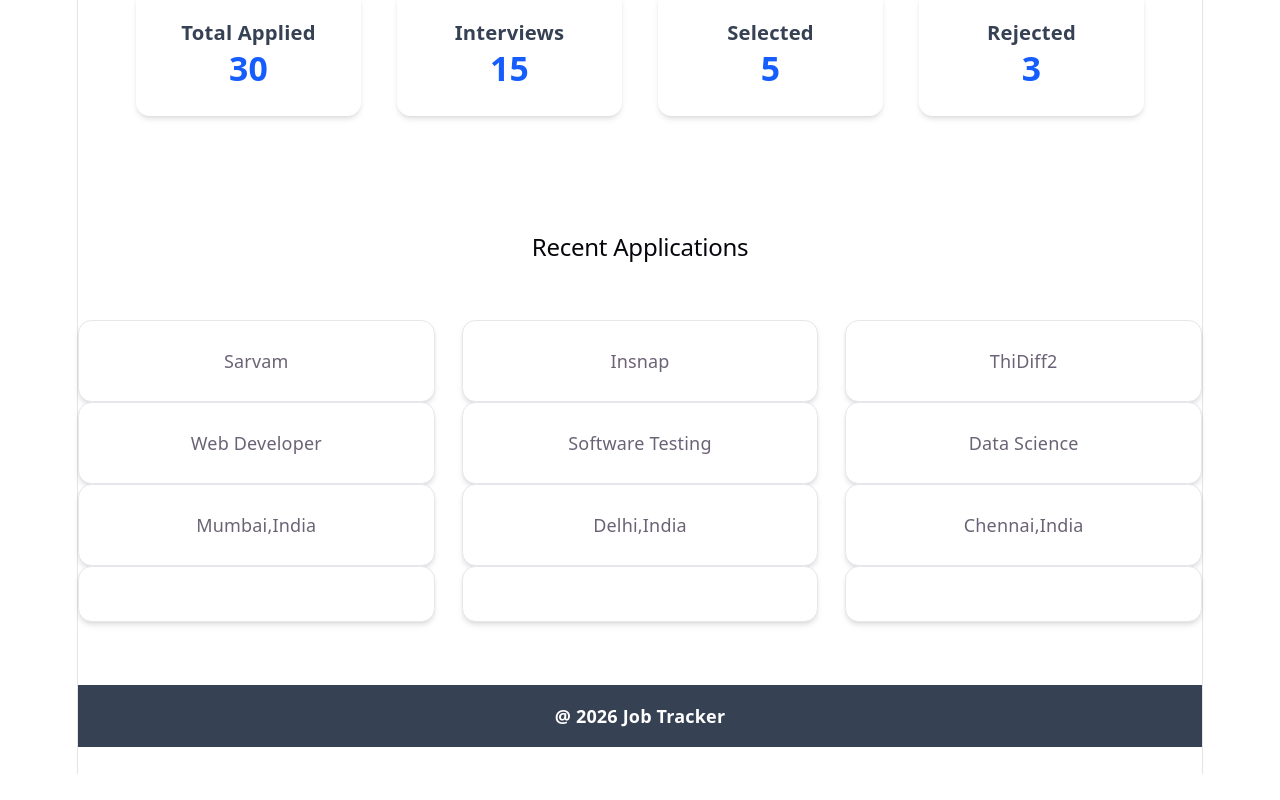
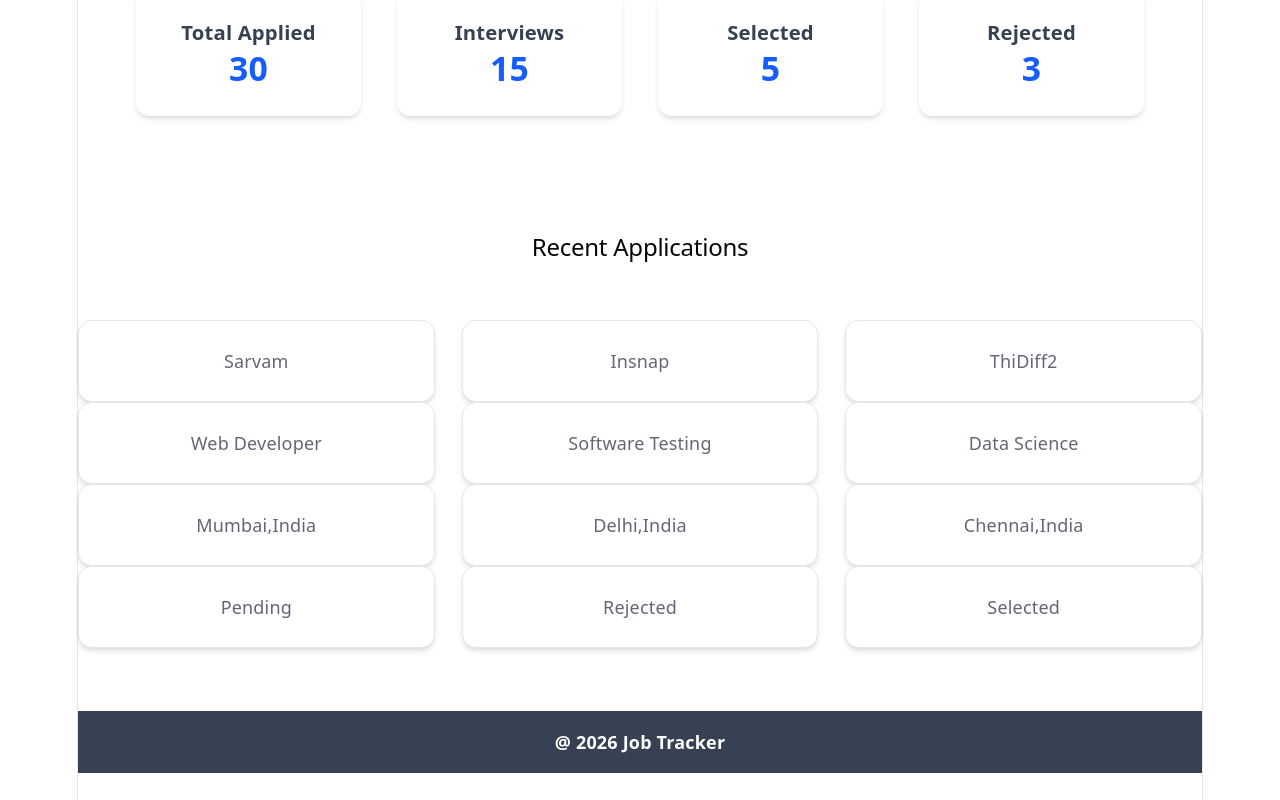
Before and after one commit to ramyadweb/jobtracker, a React app: page / in a window 1280 px wide. Shown: the part 407-1207 px from the top of the page. Before the commit the page ends 1181 px from the top, so only its background shows below. Built offline with nearby package versions, Linux system fonts and the light colour scheme; the HTML template or start-up script is replaced by a standard one.

Commit message:
UpperCase Changes

```diff
--- a/src/components/RecentApplications.jsx
+++ b/src/components/RecentApplications.jsx
@@ -13,7 +13,7 @@ function RecentApplications() {
                       Company={job.Company}
                       Role={job.Role}
                       Location={job.Location}
-                      Status={job.status}
+                      Status={job.Status}
                     />
 
                 ))}
```
